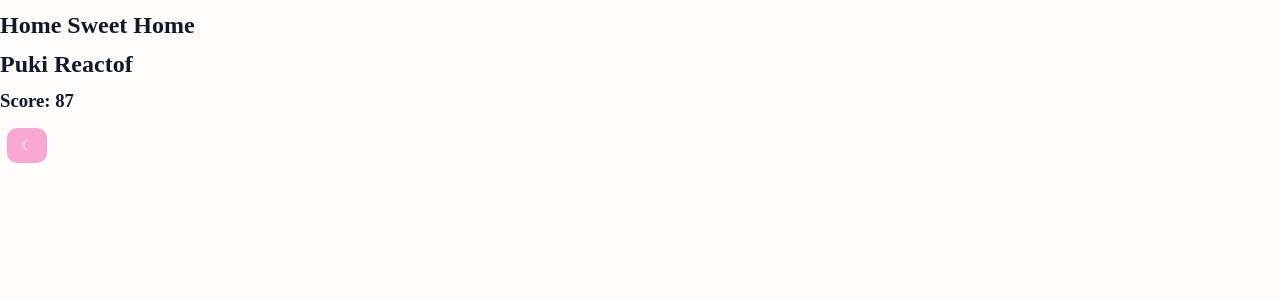
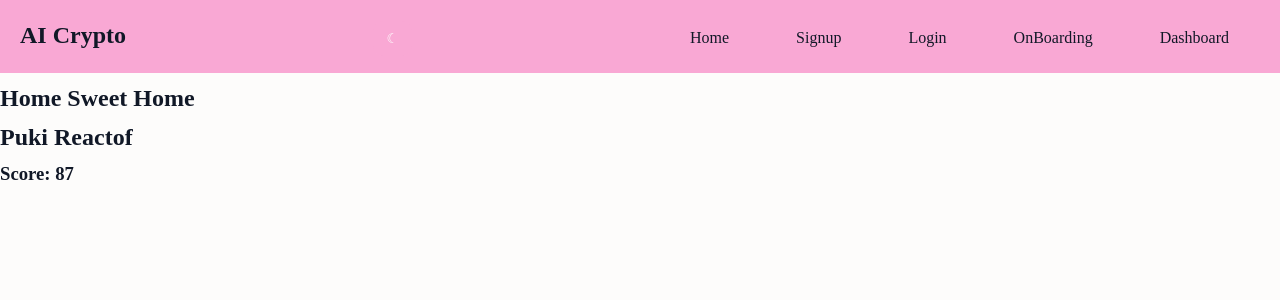
Before and after one commit to almogmizrhai/AI-crypto, a React (Vite) app in the folder client/: page / in a window 1280 px wide. Shown: the top 300 px of the page. Built offline with nearby package versions, Linux system fonts and the light colour scheme; a web font is replaced by a local one.

Commit message:
add nav bar

```diff
--- a/client/src/App.jsx
+++ b/client/src/App.jsx
@@ -7,11 +7,14 @@ import { SignupPage } from './pages/SignupPage.jsx'
 import { LoginPage } from './pages/LoginPage.jsx'
 import { OnBoardingPage } from './pages/OnBoardingPage.jsx'
 import { DashboardPage } from './pages/DashboardPage.jsx'
+import { Navbar } from './cmps/Navbar.jsx'
+
 
 
 export function App() {
   return (
     <BrowserRouter>
+      <Navbar />
       <Routes>
         <Route path='/' element={<Home />} />
         <Route path='/signup' element={<SignupPage />} />
--- /dev/null
+++ b/client/src/assets/style/cmps/nav-bar.css
@@ -0,0 +1,26 @@
+/* Nav bar css */
+
+.nav-bar {
+    grid-auto-flow: column;
+    justify-content: stretch;
+    align-items: baseline;
+    padding: 10px 20px;
+    background-color: var(--primary);
+    color: var(--text);
+
+    .navbar-links{
+        grid-auto-flow: column;
+        gap: 5px;
+
+        a{
+            text-align: center;
+            border-radius: 10px;
+            padding: 5px 7px;
+        }
+
+        :hover{
+            background-color: var(--primary-hover);
+        }
+
+    }
+}
--- a/client/src/assets/style/main.css
+++ b/client/src/assets/style/main.css
@@ -14,3 +14,4 @@
 @import 'cmps/app-header.css';
 @import 'cmps/dark-mode.css';
 @import 'cmps/user-msg.css';
+@import 'cmps/nav-bar.css';
--- /dev/null
+++ b/client/src/cmps/Navbar.jsx
@@ -0,0 +1,24 @@
+// Nav bar jsx
+
+import { Link } from 'react-router-dom'
+import { DarkMode } from '../cmps/DarkMode.jsx'
+
+export function Navbar() {
+    return(
+        <nav className='nav-bar grid'>
+            <h2>AI Crypto</h2>
+
+            <DarkMode />
+
+            <div className='navbar-links grid'>
+                <Link to='/'>Home</Link>
+                <Link to='/signup'>Signup</Link>
+                <Link to='/login'>Login</Link>
+                <Link to='/onboarding'>OnBoarding</Link>
+                <Link to='/dashboard'>Dashboard</Link>
+            </div>
+
+
+        </nav>
+    )
+}
--- a/client/src/pages/Home.jsx
+++ b/client/src/pages/Home.jsx
@@ -1,14 +1,14 @@
 // home cmp jsx
 
 import { UserPreview } from '../cmps/UserPreview.jsx'
-import { DarkMode } from '../cmps/DarkMode.jsx'
+
 
 export function Home() {
     return (
         <section>
             <h2>Home Sweet Home</h2>
             <UserPreview />
-            <DarkMode />
+
         </section>
     )
 }
```
